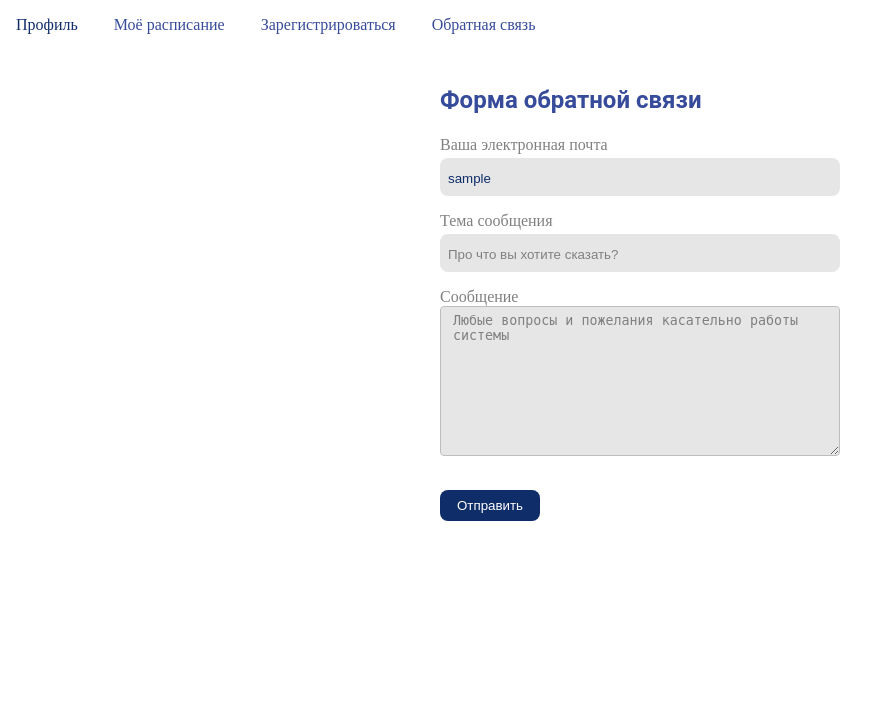
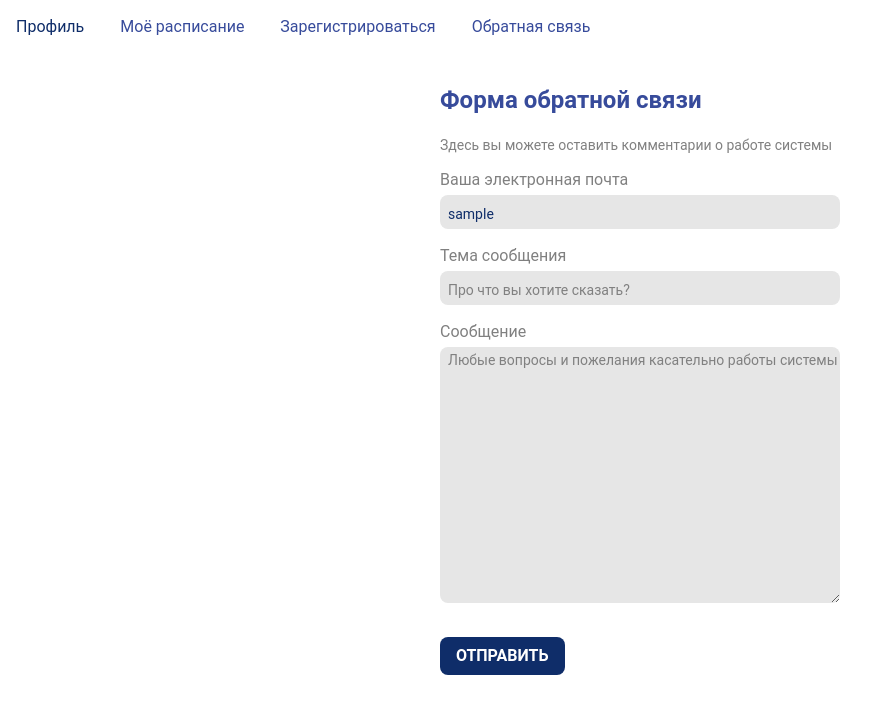
Before and after one commit to yualapshina/registration-system-coursework, a Django app: page /feedback/ in a window 1280 px wide. Shown: the top 714 px of the page, without its empty margins (0-886 px from the left). Run offline with Django 5.2, Linux system fonts and the light colour scheme; a user stored in the database is signed in; tables that the repository leaves empty hold one stand-in row (values such as "Sample post"); some web fonts are replaced.

Commit message:
#44 feedback & authorization changes

```diff
--- a/regsys/static/regsys/style.css
+++ b/regsys/static/regsys/style.css
@@ -122,7 +122,6 @@
   font-weight: 600;
   font-size: 16px;
   line-height: 22px;
-
   text-transform: uppercase;
 }
 
@@ -315,7 +314,7 @@ legend label {
 .text-field__input {
   min-width: 400px;
   display: block;
-  height: calc(2.25rem + 2px);
+  height: calc(2rem + 2px);
   padding-top: 4px;
   padding-top: 4px;
   padding-left: 8px;
@@ -338,9 +337,12 @@ legend label {
 
 .text-field__input:focus {
   outline: 0;
-  background-color: #CDDCF0;
   caret-color: #374B9B;
   color: #374B9B;
+}
+
+.text-field__input:hover {
+  background-color: #F2F4FF;
 }
 
 .text-field__label {
@@ -350,14 +352,17 @@ legend label {
 /* стили для textarea */
 textarea{
   min-width: 400px;
-  min-height: 150px;
+  min-height: 256px;
   display: block;
-  padding: 0.375rem 0.75rem;
-  color: #000;
+  padding-top: 4px;
+  padding-top: 4px;
+  padding-left: 8px;
+  padding-left: 8px;
   background-color: #E6E6E6;
-  background-clip: padding-box;
-  border: 1px solid #bdbdbd;
-  border-radius: 4px;
+  border-radius: 8px;
+  border: 0px;
+  margin-top: 4px;
+  color: #0F2D69;
 }
 
 textarea::placeholder {
@@ -366,17 +371,17 @@ textarea::placeholder {
 
 textarea:disabled {
   background: #BFBFBF;
-  border: 1px solid #808080;
+  margin-top: 4px;
 }
 
 textarea:focus {
-  border: 1px solid #374B9B;
   outline: 0;
   caret-color: #374B9B;
+  color: #374B9B;
 }
 
-textarea:invalid:focus {
-  border: 1px solid #374B9B;
+textarea:hover {
+  background-color: #F2F4FF;
 }
 
 /* стили для checkbox */
--- a/regsys/templates/regsys/feedback.html
+++ b/regsys/templates/regsys/feedback.html
@@ -5,7 +5,7 @@
 	{% load static %}
 	<link rel="stylesheet" href="{% static 'regsys/style.css' %}">
 	<meta charset="utf-8" />
-	<title>RegSys: Обратная связь</title>
+	<title>Обратная связь</title>
 </head>
 
 <body>
@@ -22,7 +22,7 @@
 		<input type="text" id="guest_id" name="guest_id" value="{{ guest.id }}" hidden>
 		<div class="parent">
 
-		<div class="navbar">
+		<div class="navbar text-body-regular">
 		{% for name, link in navbar.items %}
 			{% if name == "Обратная связь" %}
 				<a class="navbar_current" href="{% url link %}">{{ name }}</a>
@@ -33,25 +33,26 @@
 		</div>
 
 			<div class="block">
-		<p class="text-h2" style="color: #374B9B">Форма обратной связи</p>
+		<p class="text-h2 col-hse-400">Форма обратной связи</p>
+		<p class="text-caption col-base-400">Здесь вы можете оставить комментарии о работе системы</p>
 		<div class="text-field">
-			<label class="text-field__label" for="email">Ваша электронная почта</label>
-			<input class="text-field__input" type="text" id="email" name="email" required
+			<label class="text-field__label text-body-regular" for="email">Ваша электронная почта</label>
+			<input class="text-field__input text-caption" type="text" id="email" name="email" required
 				placeholder="Мы пришлем ответ на эту почту"
 				value="{{ guest.user.username }}">
 		</div>
 		<div class="text-field">
-			<label class="text-field__label" for="subject">Тема сообщения</label>
-			<input class="text-field__input" type="text" id="subject" name="subject" required
+			<label class="text-field__label text-body-regular" for="subject">Тема сообщения</label>
+			<input class="text-field__input text-caption" type="text" id="subject" name="subject" required
 				placeholder="Про что вы хотите сказать?">
 		</div>
 		<div class="text-field">
-			<label class="text-field__label" for="message">Сообщение</label><br>
-			<textarea type="text" id="message" name="message" required
+			<label class="text-field__label text-body-regular" for="message">Сообщение</label><br>
+			<textarea class="text-caption" type="text" id="message" name="message" required
 				placeholder="Любые вопросы и пожелания касательно работы системы"></textarea>
 		</div>
 		<br><button id="submit" name="submit" type="submit" value="feedback"
-			class="primary-button">Отправить</button>
+			class="primary-button text-button">Отправить</button>
 	</div>
 </div>
 	</form>
```
Also changed, not shown: regsys/templates/regsys/profile.html (+8 -8 lines), regsys/templates/regsys/signin.html (+9 -8 lines), regsys/templates/regsys/signup.html (+12 -12 lines).
